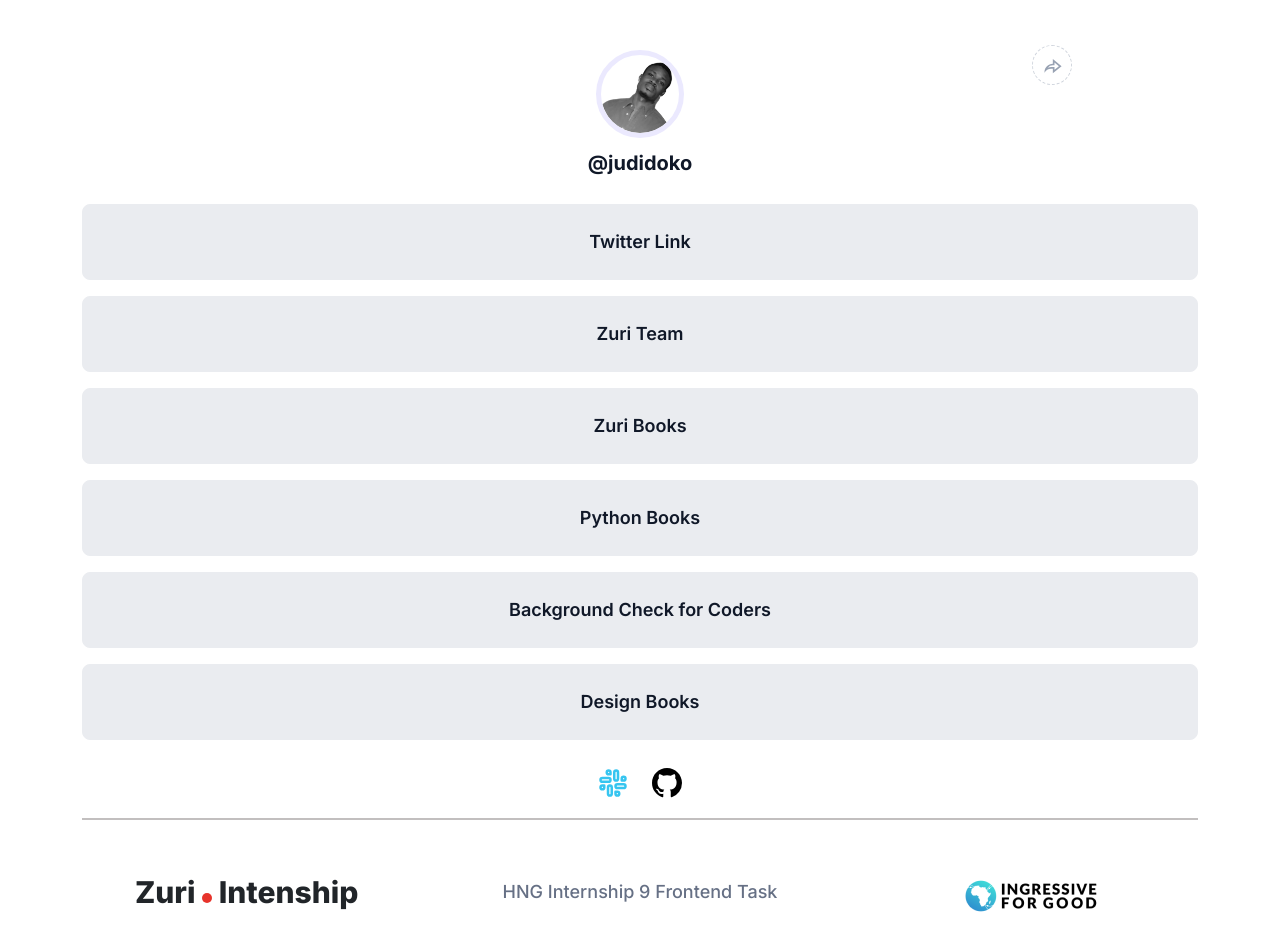
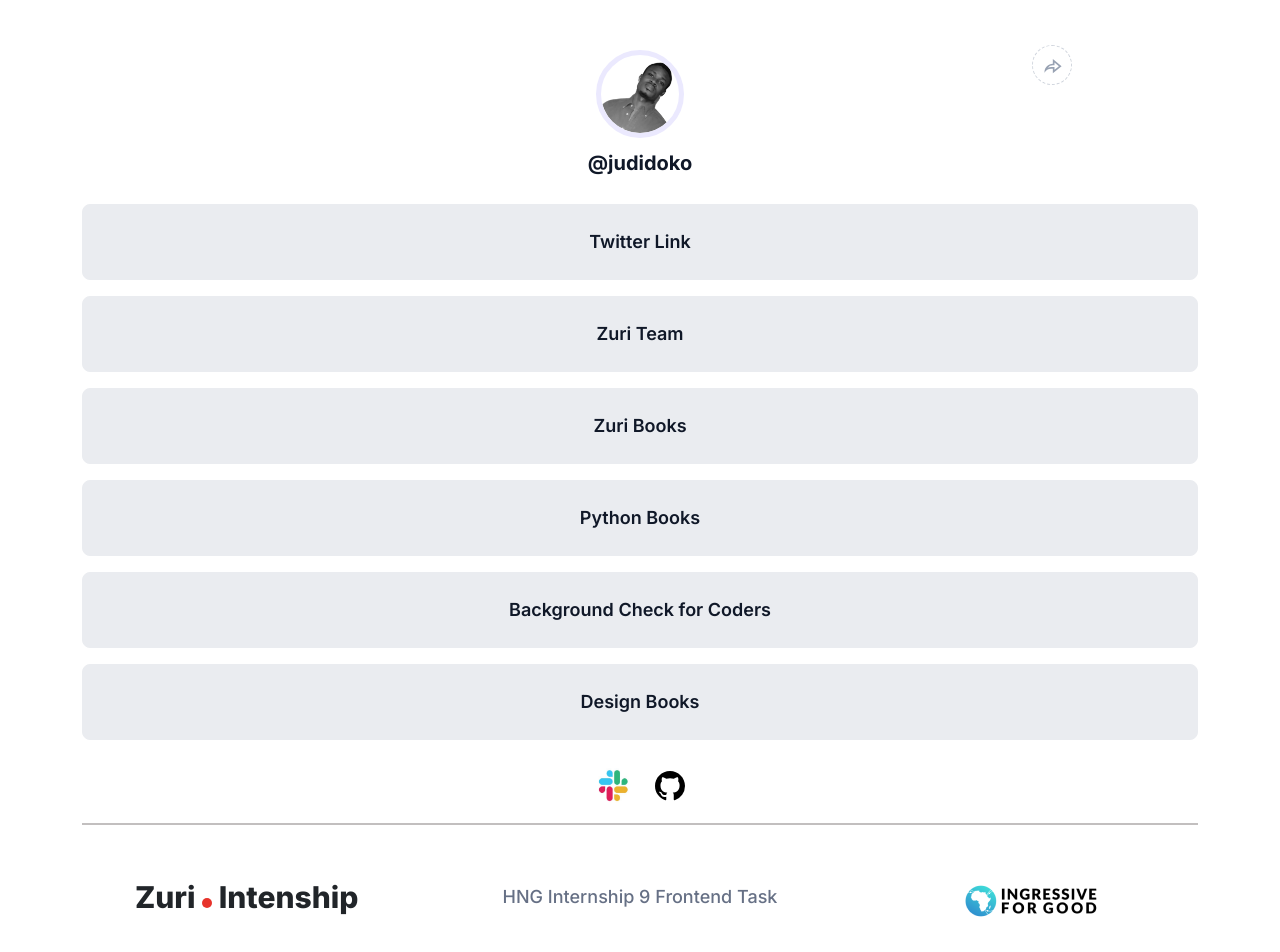
Before and after one commit to judidoko/Front-End-Stage1-Task, a React (Create React App) app: page / in a window 1280 px wide. Shown: the top 952 px of the page. Built offline with nearby package versions, Linux system fonts and the light colour scheme.

Commit message:
HNG9 Frontend Stage1 Task Third Commit

```diff
--- a/public/index.html
+++ b/public/index.html
@@ -10,7 +10,7 @@
       content="Web site created using create-react-app"
     />
     <link rel="apple-touch-icon" href="%PUBLIC_URL%/logo192.png" />
-    <!--
+    <!--y
       manifest.json provides metadata used when your web app is installed on a
       user's mobile device or desktop. See https://developers.google.com/web/fundamentals/web-app-manifest/
     -->
--- a/src/App.css
+++ b/src/App.css
@@ -102,6 +102,7 @@
     justify-content: center;
     align-items: center;
 }
+
 .btn__zuri, .books, .book__python, .pitch, .book__design {
     font-family: "inter", sans-serif;
     font-style: normal;
--- a/src/App.js
+++ b/src/App.js
@@ -3,6 +3,7 @@
 import { Container } from "react-bootstrap";
 import profileImg from "./img/profile-pic.png";
 import logo from "./img/intern.png";
+import slackImg from "./img/logo1.JPG";
 import { BiCamera } from "react-icons/bi";
 import { GoMarkGithub } from "react-icons/go";
 import { FiSlack } from "react-icons/fi";
@@ -92,7 +93,11 @@
           {/* Social icon */}
           <div className="social_icon">
             <a href="https://hngi9.zuriboard.com/dashboard">
-              <FiSlack style={{ fontSize: "30px", color: "#36C5F0" }} />
+              <img
+                src={slackImg}
+                alt=""
+                style={{ width: "35px", height: "35px" }}
+              />
             </a>
             <a href="https://github.com/judidoko">
               <GoMarkGithub style={{ fontSize: "30px", color: "#000000" }} />
```
Also changed, not shown: src/img/logo1.JPG (added), 1 other file (tests, documents, lock files or other folders).
